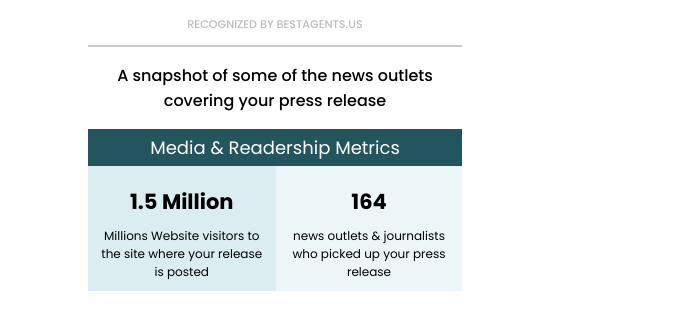
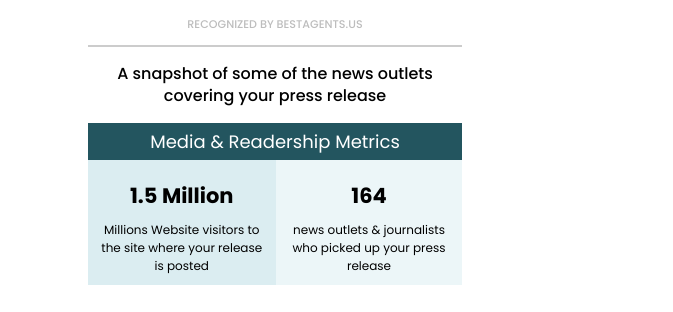
Before and after one commit to kareemmahddi/ali-omar-mail-1, a plain HTML site: page index.html in a window 1280 px wide. Shown: the part 1528-1840 px from the top of the page, without its empty margins (365-1038 px from the left). Drawn offline with Linux system fonts and the light colour scheme.

Commit message:
Update index.html

```diff
--- a/index.html
+++ b/index.html
@@ -315,7 +315,7 @@
     font-family: Poppins;
     font-size: 16px;
     font-weight: 500;
-    line-height: 25px;
+    line-height: 22px;
     letter-spacing: 0em;
     text-align: center;
     padding: 0 20px;
```
